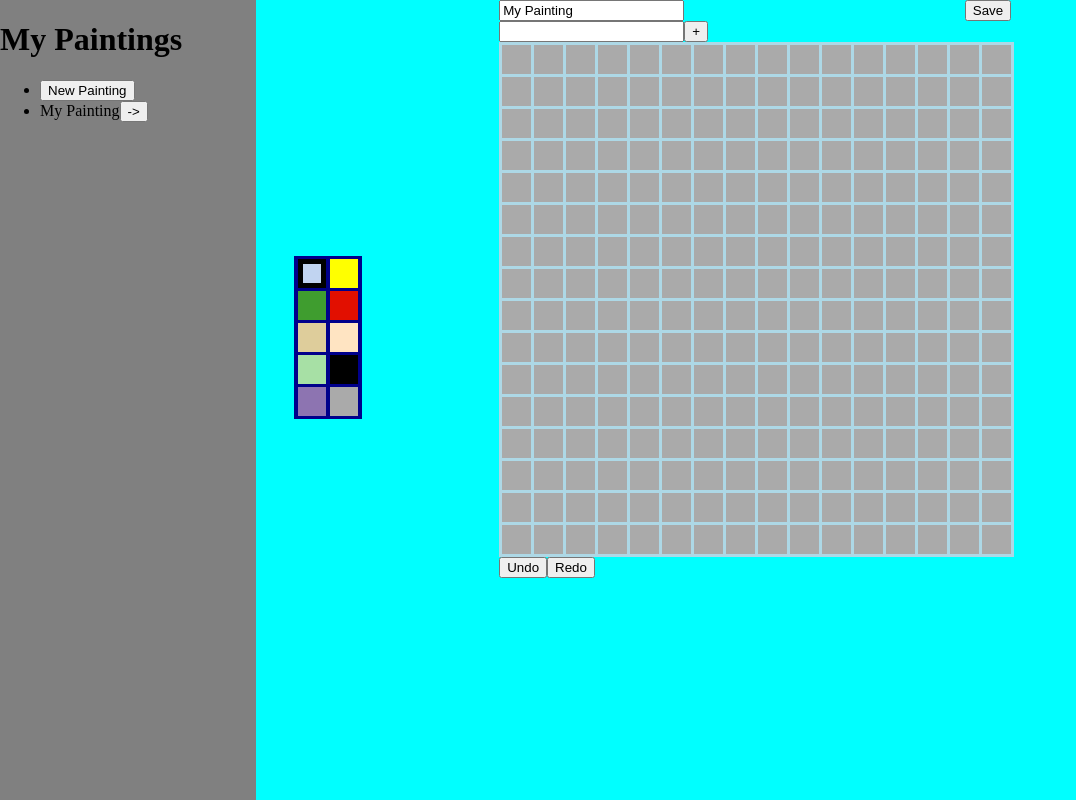
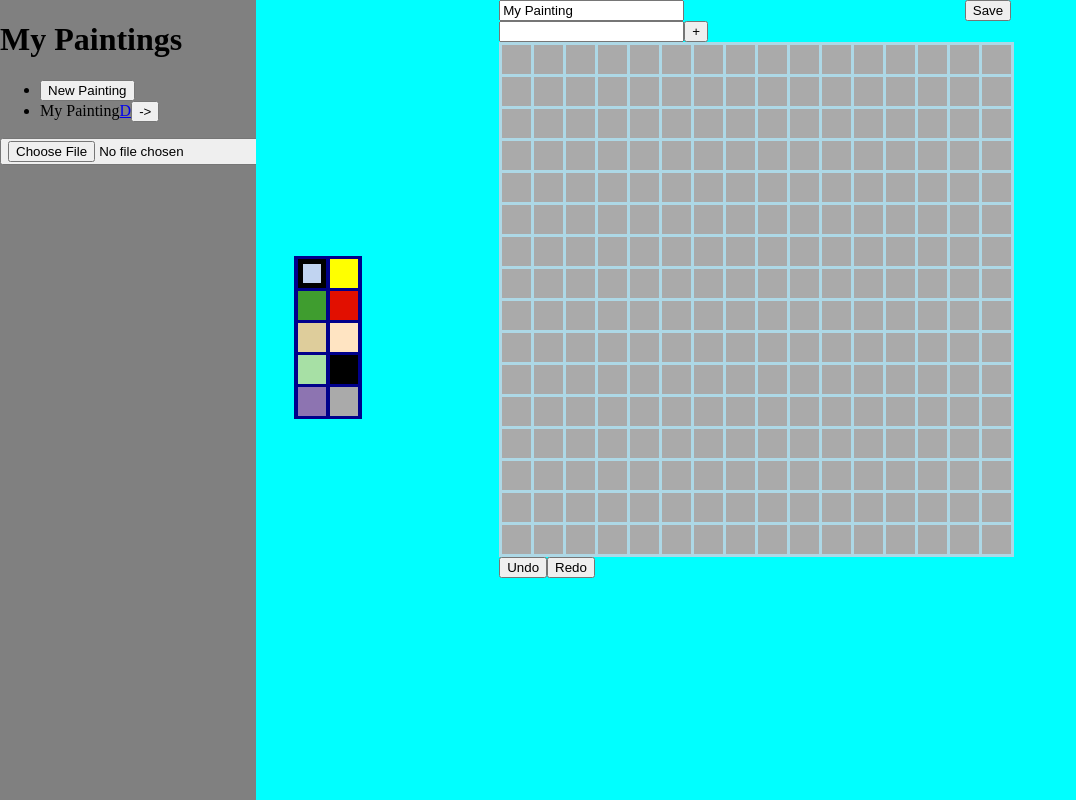
Before and after one commit to TShockman/TSPaint, a React app: page / in a window 1280 px wide. Both pictures are taken after a click on the button "Save". Shown: the whole page, without its empty margins (0-1076 px from the left). Built offline with nearby package versions, Linux system fonts and the light colour scheme.

Commit message:
Add import feature

```diff
--- a/src/app/modules/sidebar/Sidebar.jsx
+++ b/src/app/modules/sidebar/Sidebar.jsx
@@ -11,7 +11,8 @@ export default class Sidebar extends Component {
       tags: PropTypes.arrayOf(PropTypes.string).isRequired,
     })).isRequired,
     newPainting: PropTypes.func.isRequired,
-    loadPainting: PropTypes.func.isRequired
+    loadPainting: PropTypes.func.isRequired,
+    importPainting: PropTypes.func.isRequired
   };
 
   handleNew = event => {
@@ -24,6 +25,15 @@ export default class Sidebar extends Component {
     loadPainting({painting});
   };
 
+  handleImport = event => {
+    const {importPainting} = this.props;
+    if (event.target.files.length > 0) {
+      console.log(event.target.files[0])
+      importPainting({fileBlob: event.target.files[0]});
+    }
+    event.preventDefault();
+  };
+
   render() {
     const {paintings} = this.props;
     return (
@@ -32,14 +42,21 @@ export default class Sidebar extends Component {
         <ul>
           <li><button onClick={this.handleNew}>New Painting</button></li>
           {paintings.map(painting => {
+            const json = JSON.stringify(painting);
+            const blob = new Blob([json], {type: "application/json"});
+            const url  = URL.createObjectURL(blob);
             return (
               <li key={painting.paintingId}>
                 <span>{painting.title}</span>
+                <a download={`${painting.title}.json`} href={url}>D</a>
                 <button onClick={this.handleLoadFactory(painting)}>-></button>
               </li>
             );
           })}
         </ul>
+        <button>
+          <input onChange={this.handleImport} type="file"/>
+        </button>
       </div>
     );
   }
--- a/src/app/modules/sidebar/SidebarContainer.js
+++ b/src/app/modules/sidebar/SidebarContainer.js
@@ -1,7 +1,7 @@
 import {connect} from 'react-redux';
 import {selectSidebarState} from './selectors';
 import Sidebar from './Sidebar';
-import {NEW_PAINTING, LOAD_PAINTING} from './actions';
+import {NEW_PAINTING, LOAD_PAINTING, IMPORT_PAINTING_REQUESTED} from './actions';
 
 function mapStateToProps(state) {
   const {paintings} = selectSidebarState(state);
@@ -16,6 +16,10 @@ function mapDispatchToProps(dispatch) {
     loadPainting: ({painting}) => dispatch({
       type: LOAD_PAINTING,
       painting
+    }),
+    importPainting: ({fileBlob}) => dispatch({
+      type: IMPORT_PAINTING_REQUESTED,
+      fileBlob
     })
   }
 }
--- a/src/app/modules/sidebar/actions.js
+++ b/src/app/modules/sidebar/actions.js
@@ -2,3 +2,5 @@ export const NAME = "sidebar";
 
 export const NEW_PAINTING = `${NAME}/NEW_PAINTING`;
 export const LOAD_PAINTING = `${NAME}/LOAD_PAINTING`;
+export const IMPORT_PAINTING_REQUESTED = `${NAME}/IMPORT_PAINTING_REQ`;
+export const IMPORT_PAINTING_FULFILLED = `${NAME}/IMPORT_PAINTING_FUL`;
--- a/src/app/modules/sidebar/reducer.js
+++ b/src/app/modules/sidebar/reducer.js
@@ -1,5 +1,6 @@
 import {Record} from 'immutable';
 import {SAVE} from '../studio/actions';
+import {IMPORT_PAINTING_FULFILLED} from './actions';
 
 export const SidebarState = new Record({
   paintings: {} // map from paintingId to painting
@@ -9,9 +10,14 @@ const initialState = new SidebarState();
 
 export default (state = initialState, action) => {
   switch (action.type) {
-    case SAVE:
+    case SAVE: {
       const newPaintings = {...state.paintings, [action.paintingId]: action.painting};
       return state.set('paintings', newPaintings);
+    }
+    case IMPORT_PAINTING_FULFILLED: {
+      const newPaintings = {...state.paintings, [action.paintingId]: action.painting};
+      return state.set('paintings', newPaintings);
+    }
     default: {
       return state;
     }
--- /dev/null
+++ b/src/app/modules/sidebar/saga.js
@@ -0,0 +1,24 @@
+import {all, fork, takeEvery, call, put} from 'redux-saga/effects';
+import {IMPORT_PAINTING_REQUESTED, IMPORT_PAINTING_FULFILLED} from './actions';
+
+// borrowed from https://github.com/redux-saga/redux-saga/issues/1665
+function readAsText(blob) {
+  return new Promise((resolve, reject) => {
+    const reader  = new FileReader();
+    reader.onload = () => resolve(reader.result);
+    reader.onerror = reject;
+    reader.readAsText(blob);
+  });
+}
+
+function * importPainting({fileBlob}) {
+  const jsonString = yield call(readAsText, fileBlob);
+  const painting = JSON.parse(jsonString);
+  return yield put({type: IMPORT_PAINTING_FULFILLED, painting});
+}
+
+export default function * rootSaga () {
+  yield all([
+    fork(takeEvery, IMPORT_PAINTING_REQUESTED, importPainting)
+  ]);
+}
--- /dev/null
+++ b/src/saga.js
@@ -0,0 +1,9 @@
+import {all, fork} from 'redux-saga/effects';
+import sidebarSaga from './app/modules/sidebar/saga';
+
+// combine all the module sagas
+export default function * rootSaga() {
+  yield all([
+    fork(sidebarSaga)
+  ]);
+}
--- a/src/store.js
+++ b/src/store.js
@@ -1,9 +1,21 @@
-import {compose, createStore as createReduxStore, combineReducers} from 'redux';
+import {compose, createStore as createReduxStore, combineReducers, applyMiddleware} from 'redux';
 import reducers from './reducers';
+import createSagaMiddleware, {END} from 'redux-saga';
+import rootSaga from './saga';
+import { composeWithDevTools } from 'redux-devtools-extension';
+
+// create the redux-saga middleware
+const sagaMiddleware = createSagaMiddleware();
 
 export function createStore() {
-  return createReduxStore(
+  const store = createReduxStore(
       combineReducers(reducers),
-      window.__REDUX_DEVTOOLS_EXTENSION__ && window.__REDUX_DEVTOOLS_EXTENSION__()
-  );
+      composeWithDevTools(applyMiddleware(sagaMiddleware)));
+
+  // kick off redux-saga root
+  sagaMiddleware.run(rootSaga);
+
+  // dispatch END to close down store when the time comes
+  store.close = () => store.dispatch(END);
+  return store;
 }
```
Also changed, not shown: package.json (+6 -2 lines), 1 other file (tests, documents, lock files or other folders). Lines whose indentation alone changed are shown as unchanged.
